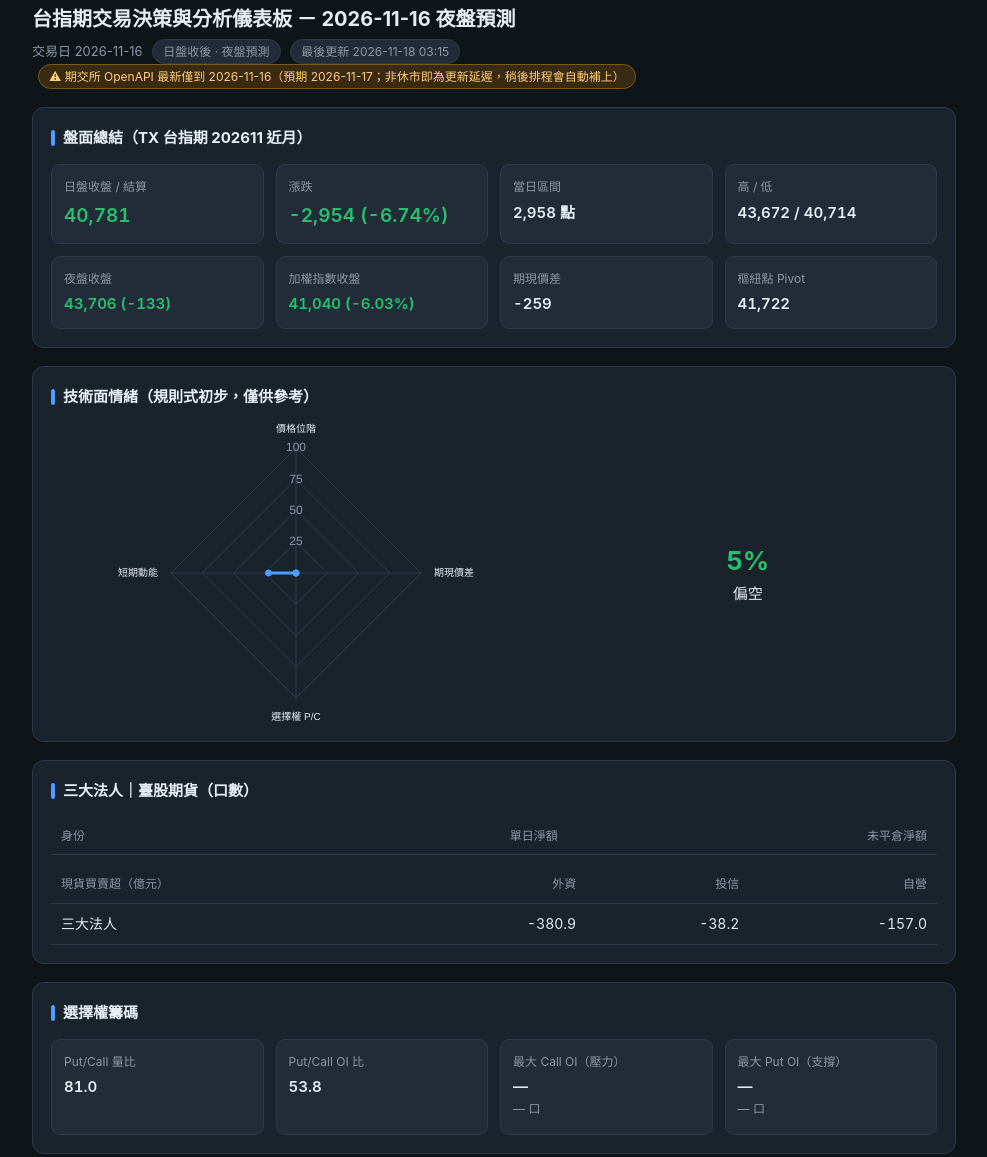
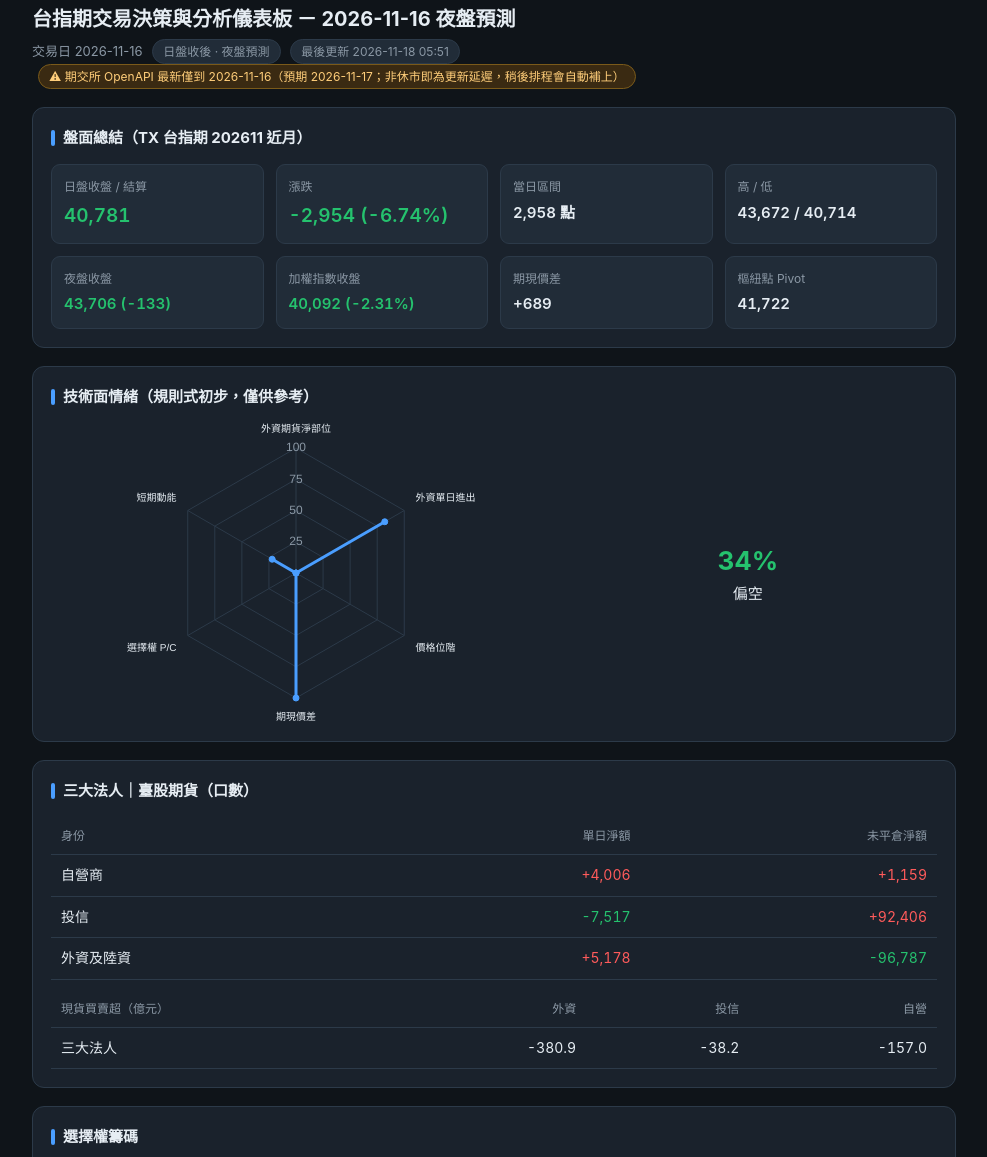
Before and after one commit to thomas500-wu/thomas_tx-daily-report, a plain HTML site: page index.html in a window 1280 px wide. Shown: the part 21-1178 px from the top of the page, without its empty margins (146-1133 px from the left). Drawn offline with nearby package versions, Linux system fonts and the light colour scheme.

Commit message:
report: day-close 2026-11-18 05:51

```diff
--- a/data/predictions/2026-11-16.json
+++ b/data/predictions/2026-11-16.json
@@ -1 +1 @@
-{"close": 40781.0, "sentiment_overall": 5, "sentiment_label": "偏空", "vol_main": {"low": 38926.142857142855, "high": 42635.857142857145, "atr": 1854.857142857143, "mult": 1.0}, "vol_tail": {"low": 37998.71428571428, "high": 43563.28571428572, "atr": 1854.857142857143, "mult": 1.5}}
+{"close": 40781.0, "sentiment_overall": 34, "sentiment_label": "偏空", "vol_main": {"low": 38926.142857142855, "high": 42635.857142857145, "atr": 1854.857142857143, "mult": 1.0}, "vol_tail": {"low": 37998.71428571428, "high": 43563.28571428572, "atr": 1854.857142857143, "mult": 1.5}}
--- a/index.html
+++ b/index.html
@@ -60,7 +60,7 @@
   <div class="sub">
     交易日 2026-11-16
     <span class="badge">日盤收後 · 夜盤預測</span>
-    <span class="badge">最後更新 2026-11-18 03:15</span>
+    <span class="badge">最後更新 2026-11-18 05:51</span>
     <span class="badge" style="background:#3a2a12;border-color:#7a5a1a;color:#ffce7a">⚠ 期交所 OpenAPI 最新僅到 2026-11-16（預期 2026-11-17；非休市即為更新延遲，稍後排程會自動補上）</span>
   </div>
 </header>
@@ -74,8 +74,8 @@
     <div class="cell"><div class="k">當日區間</div><div class="v sm">2,958 點</div></div>
     <div class="cell"><div class="k">高 / 低</div><div class="v sm">43,672 / 40,714</div></div>
     <div class="cell"><div class="k">夜盤收盤</div><div class="v sm down">43,706 (-133)</div></div>
-    <div class="cell"><div class="k">加權指數收盤</div><div class="v sm down">41,040 (-6.03%)</div></div>
-    <div class="cell"><div class="k">期現價差</div><div class="v sm">-259</div></div>
+    <div class="cell"><div class="k">加權指數收盤</div><div class="v sm down">40,092 (-2.31%)</div></div>
+    <div class="cell"><div class="k">期現價差</div><div class="v sm">+689</div></div>
     <div class="cell"><div class="k">樞紐點 Pivot</div><div class="v sm">41,722</div></div>
   </div>
 </section>
@@ -86,7 +86,7 @@
   <div class="radar-wrap">
     <div class="chartbox radar"><canvas id="radar"></canvas></div>
     <div class="senti-label">
-      <div class="pill">5%</div>
+      <div class="pill">34%</div>
       <div>偏空</div>
     </div>
   </div>
@@ -98,6 +98,24 @@
   <table>
     <thead><tr><th>身份</th><th>單日淨額</th><th>未平倉淨額</th></tr></thead>
     <tbody>
+
+      <tr>
+        <td>自營商</td>
+        <td class="up">+4,006</td>
+        <td class="up">+1,159</td>
+      </tr>
+
+      <tr>
+        <td>投信</td>
+        <td class="down">-7,517</td>
+        <td class="up">+92,406</td>
+      </tr>
+
+      <tr>
+        <td>外資及陸資</td>
+        <td class="up">+5,178</td>
+        <td class="down">-96,787</td>
+      </tr>
 
     </tbody>
   </table>
@@ -180,7 +198,7 @@
 
 <script src="https://cdnjs.cloudflare.com/ajax/libs/Chart.js/4.4.1/chart.umd.min.js"></script>
 <script>
-const RADAR = {"labels": ["價格位階", "期現價差", "選擇權 P/C", "短期動能"], "values": [0, 0, 0, 22]};
+const RADAR = {"labels": ["外資期貨淨部位", "外資單日進出", "價格位階", "期現價差", "選擇權 P/C", "短期動能"], "values": [0, 82, 0, 100, 0, 22]};
 const KLINE = {"n": 30, "labels": ["10-01", "10-02", "10-05", "10-06", "10-07", "10-08", "10-12", "10-13", "10-14", "10-15", "10-16", "10-19", "10-20", "10-21", "10-22", "10-27", "10-28", "10-29", "10-30", "11-02", "11-03", "11-04", "11-05", "11-06", "11-09", "11-10", "11-11", "11-12", "11-13", "11-16"], "close": [48698.0, 48669.0, 49944.0, 50082.0, 49968.0, 49357.0, 49345.0, 48392.0, 48798.0, 46931.0, 47284.0, 46769.0, 46341.0, 46648.0, 46234.0, 46106.0, 47249.0, 46569.0, 45300.0, 45227.0, 43353.0, 43203.0, 41882.0, 39652.0, 41478.0, 42646.0, 44136.0, 43128.0, 43839.0, 40781.0]};
 const gridC = "#2c3a49", tickC = "#8b98a5";
 
```
Also changed, not shown: reports/2026-11-16.html (+23 -5 lines).
